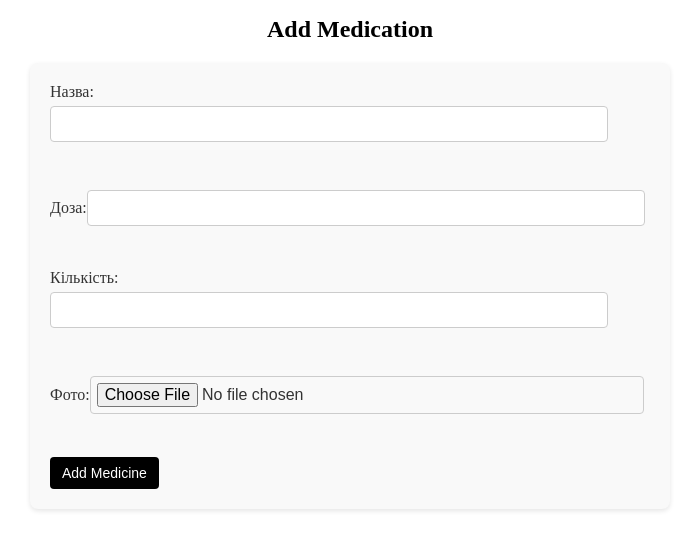
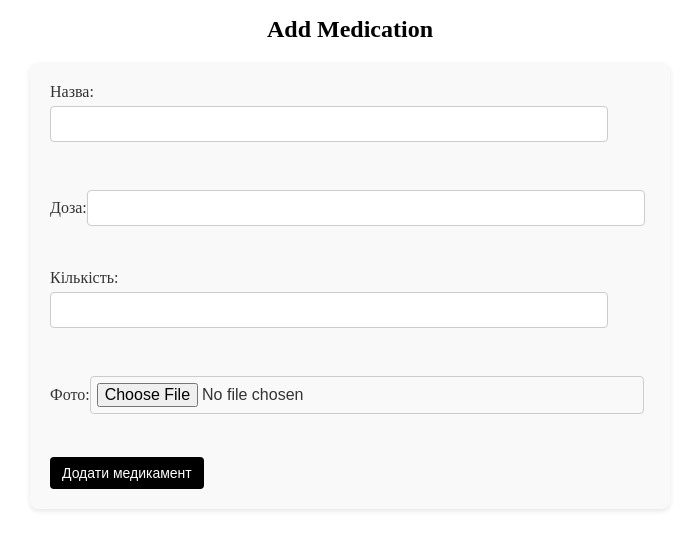
Before and after one commit to mariazhenchur/medicine-tracker, a Next.js app: page /add-medicine in a window 1280 px wide. Shown: the top 550 px of the page, without its empty margins (290-989 px from the left). Built offline with nearby package versions, Linux system fonts and the light colour scheme; no server answers; the database is empty.

Commit message:
add functionality

```diff
--- a/src/pages/add-medicine.js
+++ b/src/pages/add-medicine.js
@@ -106,7 +106,7 @@ const AddMedicinePage = () => {
                     <img src={photoPreview} alt="Preview" style={{ maxWidth: 100 }} />
                 )}
                 <br />
-                <button type="submit" className="btn">Add Medicine</button>
+                <button type="submit" className="btn">Додати медикамент</button>
             </form>
         </div>
     );
--- a/src/pages/index.js
+++ b/src/pages/index.js
@@ -51,7 +51,7 @@ const HomePage = ({ medicines }) => {
       <h1 className="title">Medicine Tracker</h1>
       <input
         type="text"
-        placeholder="Search..."
+        placeholder="Пошук..."
         value={searchTerm}
         onChange={(e) => setSearchTerm(e.target.value)}
         style={{
@@ -74,7 +74,7 @@ const HomePage = ({ medicines }) => {
               />
               <div className="text-container">
                 <p className="paragraph">{medicine.name}</p>
-                <p className="paragraph">{medicine.dose}</p>
+                <p className="paragraph">Доза: {medicine.dose}</p>
                 <p className="paragraph">{medicine.quantity} шт</p>
               </div>
               <div className="btns">
```
